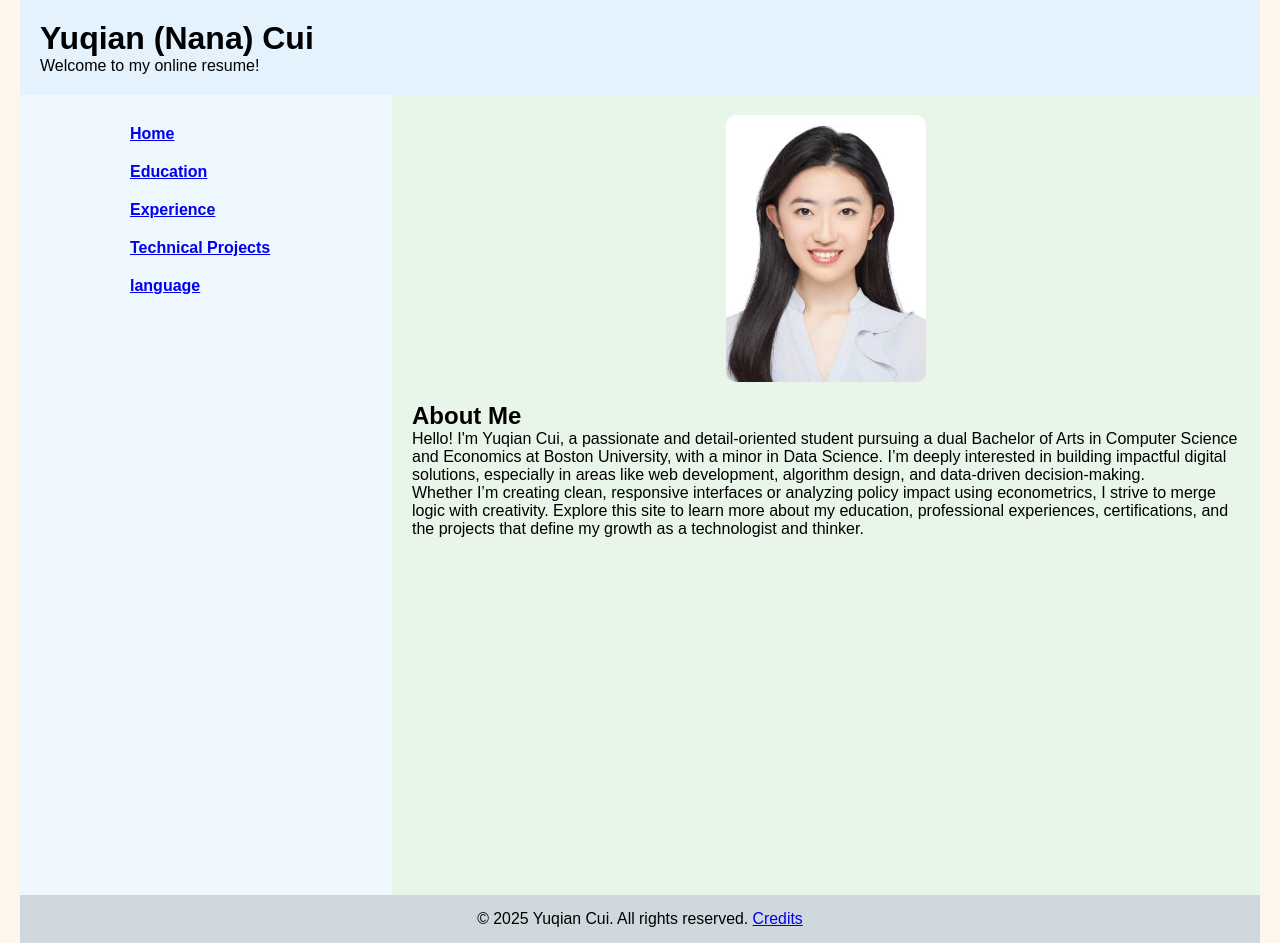
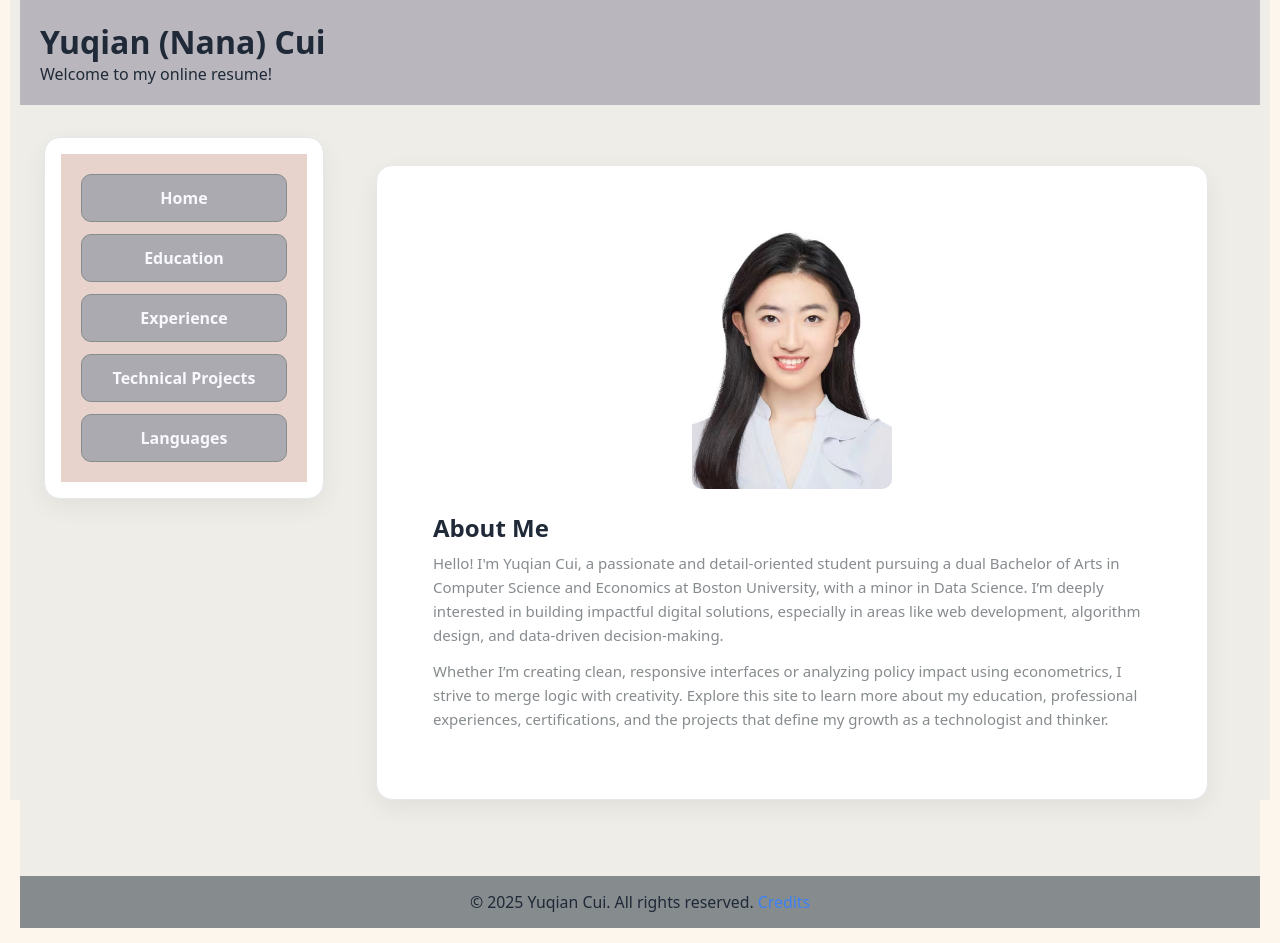
Before and after one commit to Nanacui61/CS392-mp-3, a React (Vite) app: page / in a window 1280 px wide. Built offline with nearby package versions, Linux system fonts and the light colour scheme; the HTML template or start-up script is replaced by a standard one.

Commit message:
Your commit message here

```diff
--- a/src/components/Footer.tsx
+++ b/src/components/Footer.tsx
@@ -2,7 +2,7 @@ import {Link} from "react-router"
 import styled from "styled-components";
 
 const StyledFooter=styled.footer`
-background-color: #cfd8dc;
+background-color: #868B8E;
   text-align: center;
   padding: 15px;
   font-size: calc(12px + 0.3vw);
--- a/src/components/Header.tsx
+++ b/src/components/Header.tsx
@@ -1,15 +1,15 @@
 import styled from "styled-components";
 
 const StyledHeader=styled.header`
-    background-color: #e3f2fd;
+    background-color: #B9B7BD;
     padding: 20px;
 
     @media (max-width: 750px) {
-    text-align: center;
-  }
+        text-align: center;
+    }
     @media (min-width: 751px) {
-    text-align: left;
-  }
+        text-align: left;
+    }
 `;
 
 export default function Header(){
--- a/src/components/Nav.tsx
+++ b/src/components/Nav.tsx
@@ -1,62 +1,62 @@
-import {Link} from "react-router"
+import { Link } from "react-router";
 import styled from "styled-components";
 
-export const StyledNav = styled.nav`
-  background-color: #f0f8ff;
+const StyledNav = styled.nav`
+    background-color: #E7D2CC; /* sidebar background */
     padding: 20px;
 
     @media (min-width: 751px) {
-    flex: 0 0 30%;
-    max-width: 30%;
+        flex: 0 0 260px;
+        max-width: 260px;
     }
 `;
 
-export const StyledUl = styled.ul`
+const NavList = styled.ul`
+    margin: 0;
+    padding: 0;
+    list-style: none;
 
     display: flex;
     flex-wrap: wrap;
+    gap: 12px;
     justify-content: center;
 
     @media (min-width: 751px) {
         flex-direction: column;
-    align-items: flex-start;
-  }
-
-  @media (max-width: 750px) {
-    flex-direction: row;
-    justify-content: center;
-
+        align-items: stretch;
     }
 `;
 
-export const StyledLi = styled.li`
-  margin: 10px;
-  list-style-type: none;
+const NavButton = styled(Link)`
+    display: block;
+    padding: 12px 16px;
+    border-radius: 10px;
+    font-weight: 600;
+    text-decoration: none;
+    text-align: center;
 
+    background: #acaab1; /* button background */
+    color: ghostwhite; /* button text */
+    border: 1px solid #868B8E; /* subtle border */
+    transition: all 0.2s ease;
 
+    &:hover {
+        transform: translateY(-2px);
+        background: #868B8E; /* darker on hover */
+        color: #EEEDE7; /* keep light text */
+    }
+`;
 
-  font-weight: bold;
-
-`;
-export default function Nav(){
-
-    return(
-
+export default function Nav() {
+    return (
         <StyledNav>
-           <nav>
-
-                <ul>
-                <StyledUl>
-                <StyledLi><li><Link to={`/`}>Home</Link></li> </StyledLi>
-                <StyledLi><li><Link to={`/education.html`}>Education</Link></li></StyledLi>
-                <StyledLi> <li><Link to={`/experiences.html`}>Experience</Link></li></StyledLi>
-                <StyledLi><li><Link to={`/projects.html`}>Technical Projects</Link></li></StyledLi>
-                <StyledLi><li><Link to={`/language.html`}>language</Link></li></StyledLi>
-                </StyledUl>
-                </ul>
-
-            </nav>
-
+            <NavList>
+                <li><NavButton to="/">Home</NavButton></li>
+                <li><NavButton to="/education.html">Education</NavButton></li>
+                <li><NavButton to="/experiences.html">Experience</NavButton></li>
+                <li><NavButton to="/projects.html">Technical Projects</NavButton></li>
+                <li><NavButton to="/language.html">Languages</NavButton></li>
+            </NavList>
         </StyledNav>
-    )
+    );
 }
--- a/src/components/Root.tsx
+++ b/src/components/Root.tsx
@@ -1,80 +1,133 @@
-import Header from "./Header.tsx"
-import Nav from "./Nav.tsx"
-import Footer from "./Footer.tsx"
-import { Route, Routes } from "react-router"
-import Home from "../main/Home"
-import Edu from "../main/Edu.tsx"
-import Exp from "../main/Exp.tsx"
-import Prj from "../main/Prj.tsx"
-import Lang from "../main/Lang.tsx"
+import Header from "./Header.tsx";
+import Nav from "./Nav.tsx";
+import Footer from "./Footer.tsx";
+import { Route, Routes } from "react-router"; // if you use react-router-dom, change to "react-router-dom"
+import Home from "../main/Home";
+import Edu from "../main/Edu.tsx";
+import Exp from "../main/Exp.tsx";
+import Prj from "../main/Prj.tsx";
+import Lang from "../main/Lang.tsx";
+
+import styled, { createGlobalStyle } from "styled-components";
+
+/* --- Global polish (font, colors, smoothing) --- */
+const GlobalStyle = createGlobalStyle`
+  :root{
+    --bg:#EEEDE7;
+    --panel:#FFFFFF;
+    --ink:#1f2937;
+    --muted:#6b7280;
+    --accent:#3b82f6;
+    --border:#e5e7eb;
+    --shadow:0 8px 24px rgba(0,0,0,.06);
+    --radius:16px;
+  }
+  *,*::before,*::after{ box-sizing:border-box; }
+  html,body,#root{ height:100%; }
+  body{
+    margin:0;
+    font-family: ui-sans-serif, system-ui, -apple-system, "Segoe UI", Roboto, "Helvetica Neue", Arial;
+    color:var(--ink);
+    background:var(--bg);
+    -webkit-font-smoothing:antialiased;
+    -moz-osx-font-smoothing:grayscale;
+  }
+  a{ color:var(--accent); text-decoration:none; }
+  a:hover{ text-decoration:underline; }
+`;
+
+/* --- Page layout --- */
+const Page = styled.div`
+  display: grid;
+  grid-template-rows: auto auto 1fr; /* header | content | footer */
+  min-height: 100vh;
+  background: #EEEDE7;
+`;
+export const Wrapper = styled.div`
+
+  display: grid;
+  grid-template-columns:  280px 1fr ;
+  gap: 24px;
+  padding: 24px 24px 48px;
 
 
-import styled from "styled-components";
+  @media (max-width: 900px) {
+    grid-template-columns: 1fr;
+    padding: 16px 16px 32px;
+  }
+`;
+
+/* Keep Nav tidy on desktop; let it flow on mobile */
+export const Sidebar = styled.aside`
+  //position: sticky;
+  //top: 16px;
+  align-self: start;
+  background: var(--panel);
+  border: 1px solid var(--border);
+  border-radius: var(--radius);
+  box-shadow: var(--shadow);
+  padding: 16px;
 
 
-export const Wrapper = styled.div`
-  background-color: #e8f5e9;
-  min-height: 100vh;
-   display: flex;
-  flex-direction: column;
-
-  @media (min-width: 751px) {
-    flex-direction: row;
+  @media (max-width: 900px) {
+    position: static;
+    padding: 12px;
   }
 `;
-export const Container = styled.div`
+
+/* Main content area */
+export const Container = styled.main`
   width: 100%;
-  padding:20px;
-    display: flex;
-    flex-direction: row;
-
-
-    @media screen and (max-width: 750px) {
-        flex-direction: column;
-    }
-
+  display: grid;
+  grid-template-rows: auto 1fr;
 `;
 
+/* Card for routed content */
+const Panel = styled.section`
+  background: var(--panel);
+  border: 1px solid var(--border);
+  border-radius: var(--radius);
+  box-shadow: var(--shadow);
+  padding: 28px;
+  min-height: 60vh;
 
-export default function Root(){
+  @media (max-width: 900px) {
+    padding: 20px;
+    border-radius: 14px;
+  }
+`;
 
-    return(
+/* Optional header spacing under <Header/> */
+const Spacer = styled.div`
+  height: 8px;
+`;
 
+export default function Root() {
+    return (
         <>
-        <Header/>
+            <Page>
+            <GlobalStyle />
+            <Header />
+            <Spacer />
             <Wrapper>
-        <Nav/>
+                <Sidebar>
+                    <Nav />
+                </Sidebar>
 
                 <Container>
+                    <Panel>
                         <Routes>
-            <Route
-                path={`/`}
-                element={<Home/>}
-            />
-            <Route
-                path={`/education.html`}
-                element={<Edu/>}
-            />
-            <Route
-                path={`/experiences.html`}
-                element={<Exp/>}
-            />
-            <Route
-                path={`/projects.html`}
-                element={<Prj/>}
-            />
-            <Route
-                path={`/language.html`}
-                element={<Lang/>}
-            />
+                            <Route path={`/`} element={<Home />} />
+                            <Route path={`/education.html`} element={<Edu />} />
+                            <Route path={`/experiences.html`} element={<Exp />} />
+                            <Route path={`/projects.html`} element={<Prj />} />
+                            <Route path={`/language.html`} element={<Lang />} />
                         </Routes>
+                    </Panel>
                 </Container>
             </Wrapper>
-        <Footer/>
-
-
-
-
+            <Footer />
+            </Page>
         </>
     );
 }
--- a/src/main/Exp.tsx
+++ b/src/main/Exp.tsx
@@ -1,3 +1,6 @@
+import "../styles/styles.css";
+
+
 export default function Exp(){
 
     return(
--- /dev/null
+++ b/src/styles/styles.css
@@ -0,0 +1,54 @@
+:root {
+    --bg: #EEEDE7;
+    --accent-light: #E7D2CC;
+    --accent-mid: #B9B7BD;
+    --accent-dark: #868B8E;
+    --ink: #1f2937;
+}
+
+main {
+    /*background: #fff;*/
+
+
+    padding: 28px;
+    margin: 0 auto;
+    line-height: 1.6;
+    color: var(--ink);
+}
+
+/* Company / section title */
+main h2 {
+    margin: 0;
+    font-size: 24px;
+    font-weight: 700;
+    color: var(--ink);
+}
+
+/* Role + date line */
+main p {
+    margin: 6px 0 12px 0;
+    font-size: 15px;
+    color: var(--accent-dark);
+}
+
+main p em {
+    font-style: italic;
+    font-weight: 600;
+    color: var(--accent-dark);
+}
+
+/* Bullets */
+main ul {
+    margin: 0 0 20px 0;
+    padding-left: 22px;
+}
+
+main ul li {
+    margin: 6px 0;
+    color: var(--ink);
+}
+
+/* Add space between different jobs (h2 groups) */
+main h2 + p {
+    margin-top: 4px;
+}
```
Lines whose indentation alone changed are shown as unchanged.
